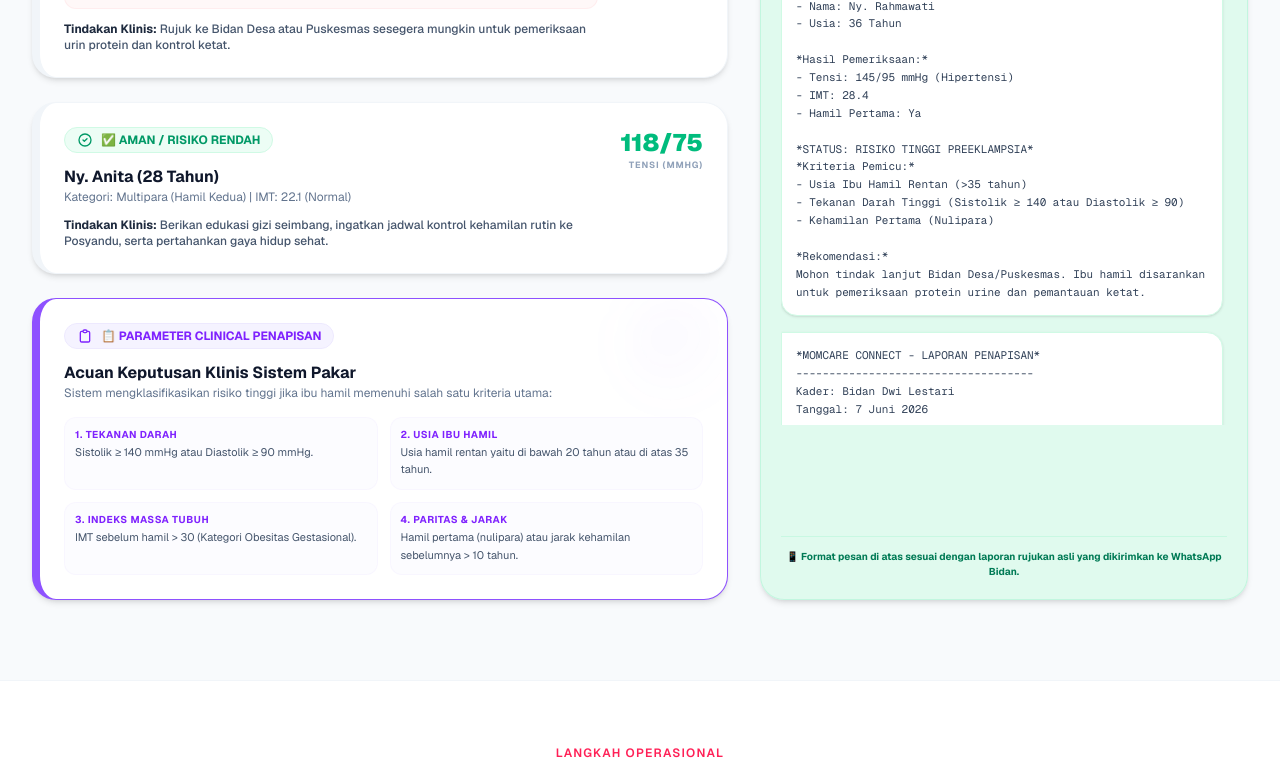
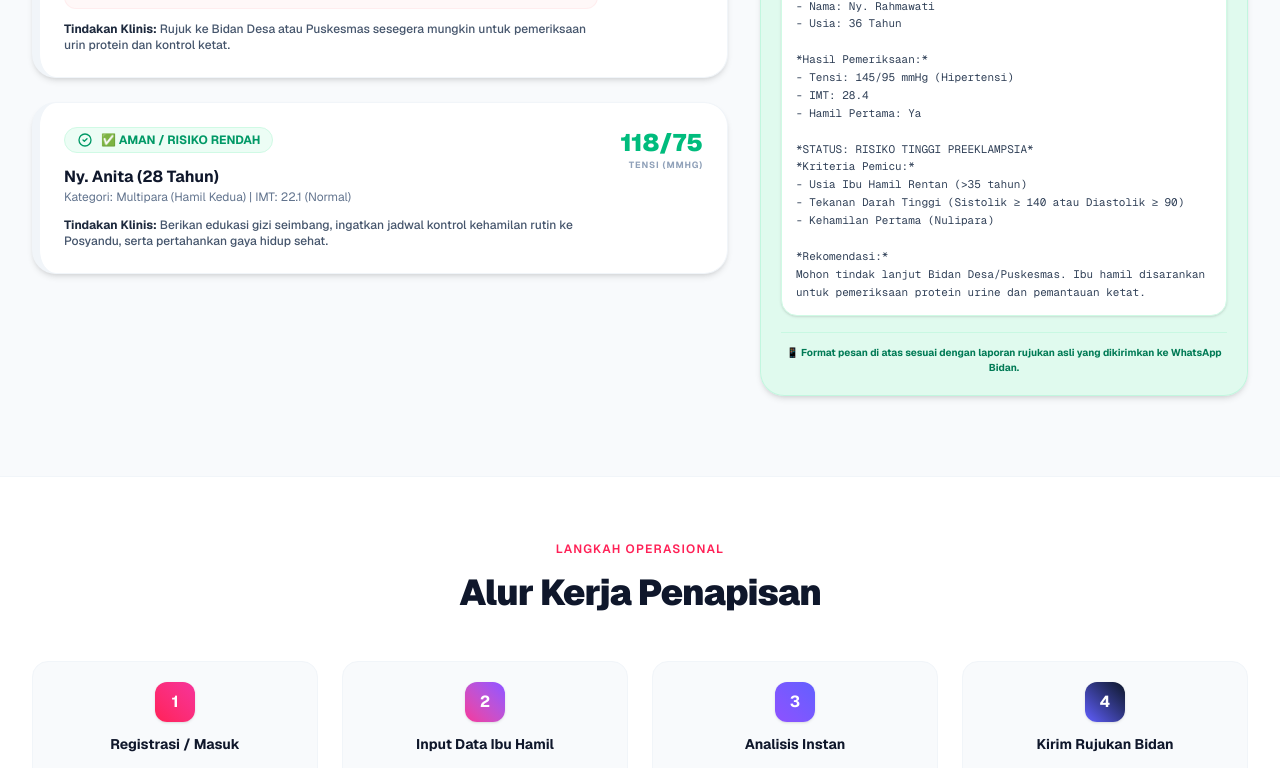
Before and after one commit to C4R4MeL/UAS-PRAKPBW-KLP14, a Next.js app: page / in a window 1280 px wide. Shown: the part 1796-2564 px from the top of the page. Built offline with nearby package versions, Linux system fonts and the light colour scheme; no server answers.

Commit message:
style: hapus kartu parameter klinis di landing page dan sisakan hanya 1 bubble chat whatsapp agar seimbang

```diff
--- a/src/components/LandingPage.tsx
+++ b/src/components/LandingPage.tsx
@@ -308,46 +308,12 @@ export default function LandingPage({
                   <span className="text-[9px] text-slate-400 font-bold uppercase block tracking-widest">Tensi (mmHg)</span>
                 </div>
               </div>
-              {/* Kartu Parameter Sistem Pakar (LHS - Card 3) */}
-              <div className="bg-white rounded-3xl p-6 shadow-md border-l-8 border-violet-500 border-y border-r border-slate-100 flex flex-col gap-4 relative overflow-hidden">
-                <div className="absolute top-0 right-0 w-24 h-24 bg-gradient-to-br from-violet-500/5 to-transparent blur-xl rounded-full"></div>
-                <div className="space-y-3 relative z-10">
-                  <div className="inline-flex items-center space-x-2 bg-violet-50 border border-violet-100 text-violet-600 px-3 py-1 rounded-full text-xs font-bold">
-                    <svg className="w-4 h-4" fill="none" stroke="currentColor" viewBox="0 0 24 24" xmlns="http://www.w3.org/2000/svg">
-                      <path strokeLinecap="round" strokeLinejoin="round" strokeWidth="2" d="M9 5H7a2 2 0 00-2 2v12a2 2 0 002 2h10a2 2 0 002-2V7a2 2 0 00-2-2h-2M9 5a2 2 0 002 2h2a2 2 0 002-2M9 5a2 2 0 012-2h2a2 2 0 012 2"></path>
-                    </svg>
-                    <span>📋 PARAMETER CLINICAL PENAPISAN</span>
-                  </div>
-                  <div>
-                    <h4 className="text-base font-bold text-slate-900">Acuan Keputusan Klinis Sistem Pakar</h4>
-                    <p className="text-xs text-slate-500">Sistem mengklasifikasikan risiko tinggi jika ibu hamil memenuhi salah satu kriteria utama:</p>
-                  </div>
-                  <div className="grid grid-cols-1 md:grid-cols-2 gap-3 pt-1 text-xs text-slate-600">
-                    <div className="bg-violet-50/30 p-2.5 rounded-xl border border-violet-100/30">
-                      <span className="text-[10px] font-bold text-violet-600 block uppercase tracking-wider mb-0.5">1. Tekanan Darah</span>
-                      <p className="text-[11px] leading-relaxed">Sistolik &ge; 140 mmHg atau Diastolik &ge; 90 mmHg.</p>
-                    </div>
-                    <div className="bg-violet-50/30 p-2.5 rounded-xl border border-violet-100/30">
-                      <span className="text-[10px] font-bold text-violet-600 block uppercase tracking-wider mb-0.5">2. Usia Ibu Hamil</span>
-                      <p className="text-[11px] leading-relaxed">Usia hamil rentan yaitu di bawah 20 tahun atau di atas 35 tahun.</p>
-                    </div>
-                    <div className="bg-violet-50/30 p-2.5 rounded-xl border border-violet-100/30">
-                      <span className="text-[10px] font-bold text-violet-600 block uppercase tracking-wider mb-0.5">3. Indeks Massa Tubuh</span>
-                      <p className="text-[11px] leading-relaxed">IMT sebelum hamil &gt; 30 (Kategori Obesitas Gestasional).</p>
-                    </div>
-                    <div className="bg-violet-50/30 p-2.5 rounded-xl border border-violet-100/30">
-                      <span className="text-[10px] font-bold text-violet-600 block uppercase tracking-wider mb-0.5">4. Paritas & Jarak</span>
-                      <p className="text-[11px] leading-relaxed">Hamil pertama (nulipara) atau jarak kehamilan sebelumnya &gt; 10 tahun.</p>
-                    </div>
-                  </div>
-                </div>
-              </div>
             </div>
 
             {/* Tiruan Bubble Pesan WhatsApp (RHS - 5 Cols) */}
             <div className="lg:col-span-5 flex flex-col">
               <h3 className="text-xs font-bold uppercase tracking-wider text-slate-400 mb-2">Tiruan Laporan Rujukan WhatsApp</h3>
-              <div className="bg-emerald-100/60 rounded-3xl p-5 border border-emerald-200/50 shadow-md relative overflow-hidden flex-1 flex flex-col">
+              <div className="bg-emerald-100/60 rounded-3xl p-5 border border-emerald-200/50 shadow-md relative overflow-hidden flex-1 flex flex-col justify-between">
                 <div className="absolute top-0 right-0 w-24 h-24 bg-emerald-500/10 blur-xl rounded-full"></div>
 
                 {/* Header WhatsApp Bar */}
@@ -363,11 +329,8 @@ export default function LandingPage({
                   </div>
                 </div>
 
-                {/* Scrollable Chat Area */}
-                <div className="flex-1 overflow-y-auto space-y-4 pr-1 max-h-[550px] scrollbar-thin scrollbar-thumb-emerald-200">
-
-                  {/* Bubble 1: Ny. Rahmawati (Risiko Tinggi) */}
-                  <div className="bg-white rounded-2xl rounded-tl-none p-3.5 shadow-sm border border-emerald-100 text-[11px] font-mono whitespace-pre-line text-slate-700 leading-relaxed">
+                {/* Bubble Message */}
+                <div className="bg-white rounded-2xl rounded-tl-none p-3.5 shadow-sm border border-emerald-100 text-[11px] font-mono whitespace-pre-line text-slate-700 leading-relaxed flex-1">
                   *MOMCARE CONNECT - LAPORAN PENAPISAN*
                   {"\n"}------------------------------------
                   {"\n"}Kader: Bidan Dwi Lestari
@@ -392,33 +355,7 @@ export default function LandingPage({
                   {"\n"}Mohon tindak lanjut Bidan Desa/Puskesmas. Ibu hamil disarankan untuk pemeriksaan protein urine dan pemantauan ketat.
                 </div>
 
-                  {/* Bubble 2: Ny. Anita (Aman / Risiko Rendah) */}
-                  <div className="bg-white rounded-2xl rounded-tl-none p-3.5 shadow-sm border border-emerald-100 text-[11px] font-mono whitespace-pre-line text-slate-700 leading-relaxed">
-                    *MOMCARE CONNECT - LAPORAN PENAPISAN*
-                    {"\n"}------------------------------------
-                    {"\n"}Kader: Bidan Dwi Lestari
-                    {"\n"}Tanggal: 7 Juni 2026
-                    {"\n"}
-                    {"\n"}*Identitas Ibu Hamil:*
-                    {"\n"}- Nama: Ny. Anita
-                    {"\n"}- Usia: 28 Tahun
-                    {"\n"}
-                    {"\n"}*Hasil Pemeriksaan:*
-                    {"\n"}- Tensi: 118/75 mmHg (Normal)
-                    {"\n"}- IMT: 22.1
-                    {"\n"}- Hamil Pertama: Tidak (Jarak Kehamilan: 3 Tahun)
-                    {"\n"}
-                    {"\n"}*STATUS: AMAN / RISIKO RENDAH*
-                    {"\n"}*Kriteria Pemicu:*
-                    {"\n"}- Tidak ada kriteria risiko terpenuhi
-                    {"\n"}
-                    {"\n"}*Rekomendasi:*
-                    {"\n"}Edukasi gizi seimbang, ingatkan jadwal kontrol rutin ke Posyandu, serta pertahankan gaya hidup sehat.
-                  </div>
-
-                </div>
-
-                <div className="mt-auto pt-3 border-t border-emerald-200/40 text-[10px] text-emerald-700 font-bold text-center flex-shrink-0">
+                <div className="mt-4 pt-3 border-t border-emerald-200/40 text-[10px] text-emerald-700 font-bold text-center flex-shrink-0">
                   📱 Format pesan di atas sesuai dengan laporan rujukan asli yang dikirimkan ke WhatsApp Bidan.
                 </div>
               </div>
```
Lines whose indentation alone changed are shown as unchanged.
